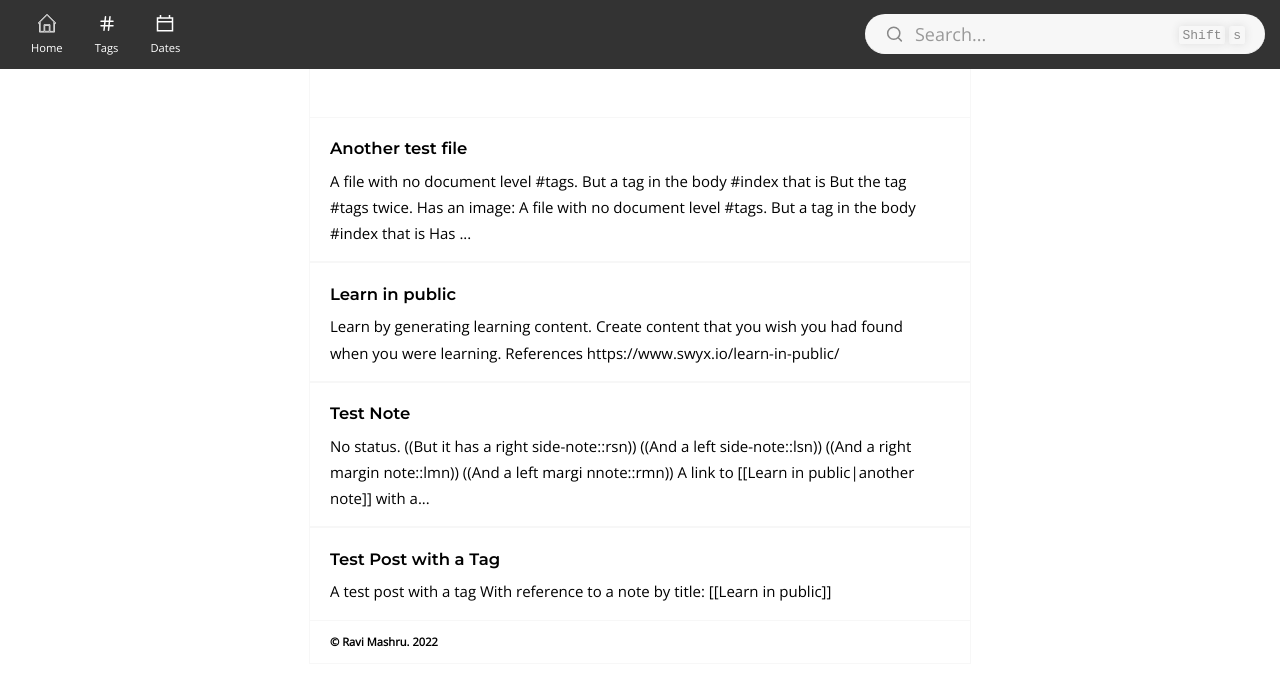
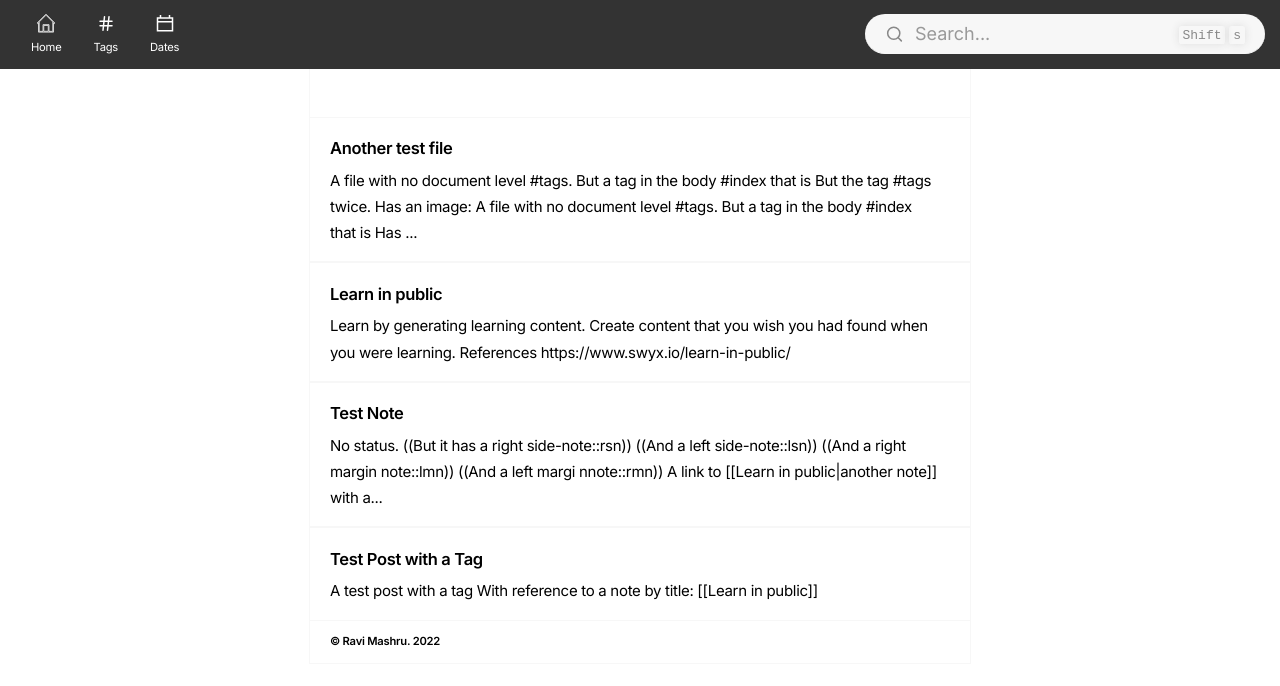
Before and after one commit to ravimashru/digital-garden, a Jekyll site: the page built from index.md, in a window 1280 px wide. Shown: the top 686 px of the page. Built offline with Jekyll 4.4.1, drawn with Linux system fonts in a browser that asks for light colours.

Commit message:
change font

```diff
--- a/assets/css/Style.css
+++ b/assets/css/Style.css
@@ -2,7 +2,7 @@
 layout: Stylesheet
 ---
 
-@import url('https://fonts.googleapis.com/css?family=Montserrat:600|Open+Sans:400&display=swap');
+@import url('https://fonts.googleapis.com/css?family=Inter:400,600&display=swap');
 
 @import "/assets/css/highlight.css";
 /* Containers: Body, Container, Box, Main, Header, Content */
@@ -33,9 +33,9 @@
     --anchor-link-color: hsl(205, 12%, 70%);
     --search-placeholder-color: hsl(var(--main-hue), 0%, 60.0%);
     --searchbox-shadow-color:  hsl(204, 63.0%, 78.8%);
-    --heading-font-family: 'Montserrat', sans-serif;
-    --primary-font-family: 'Open Sans', sans-serif;
-    --secondary-font-family: 'Open Sans', sans-serif;
+    --heading-font-family: 'Inter', sans-serif;
+    --primary-font-family: 'Inter', sans-serif;
+    --secondary-font-family: 'Inter', sans-serif;
 }
 
 
@@ -46,6 +46,7 @@
 body {
     counter-reset: sidenote-counter;
     margin: 0;
+    -webkit-font-smoothing: antialiased;
 }
 
 .container {
@@ -83,7 +84,7 @@
 main {
     min-height: 300px;
     padding-left: 20px;
-    padding-right: 10px;
+    padding-right: 20px;
     border-top: 1px solid var(--primary-border-color)
 }
 
@@ -142,7 +143,7 @@
     font-family:   var(--secondary-font-family);
     font-size: 18px;  /* Let's set the font-size to something old-man friendly */
     line-height: 1.75em;
-    -webkit-font-smoothing: antialiased;
+    letter-spacing: -0.02em;
 }
 
 p a,
@@ -1503,4 +1504,5 @@
     padding: 8px;
     box-shadow: 1px 1px 5px rgba(0, 0, 0, 0.12);
     border-radius: 5px;
-}
+    line-height: 2em;
+}
```
